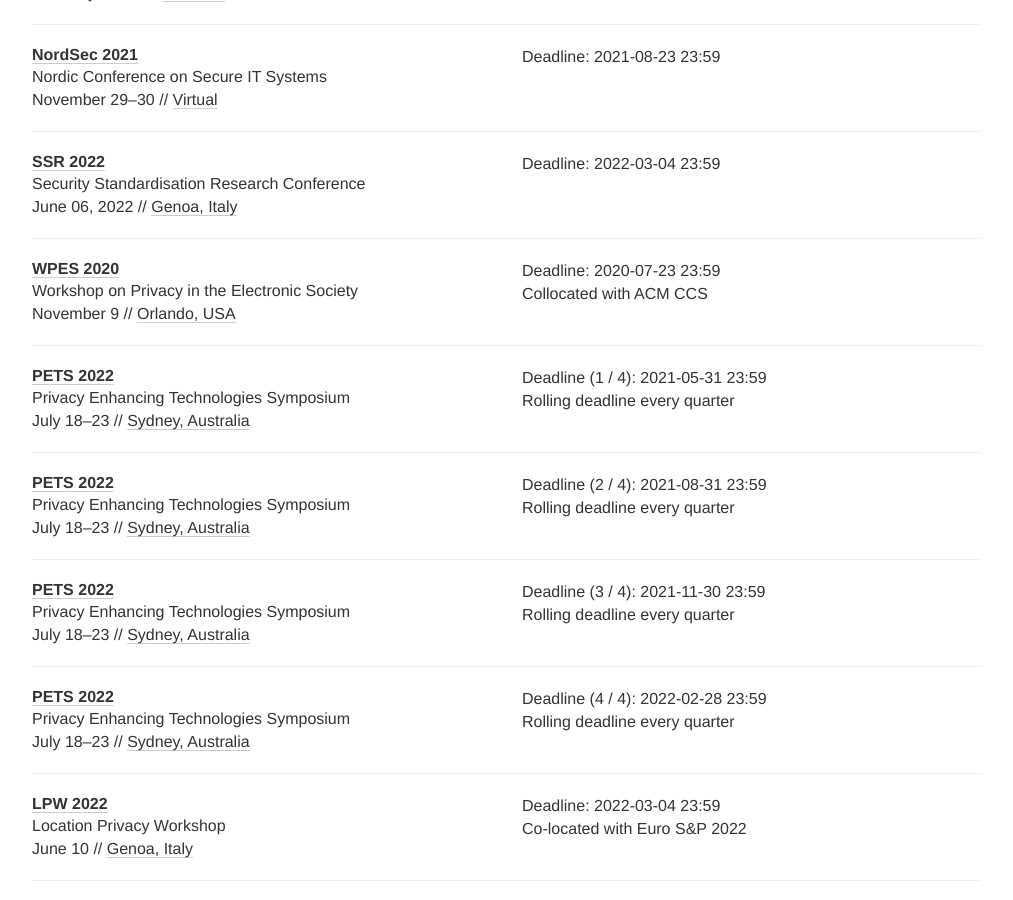
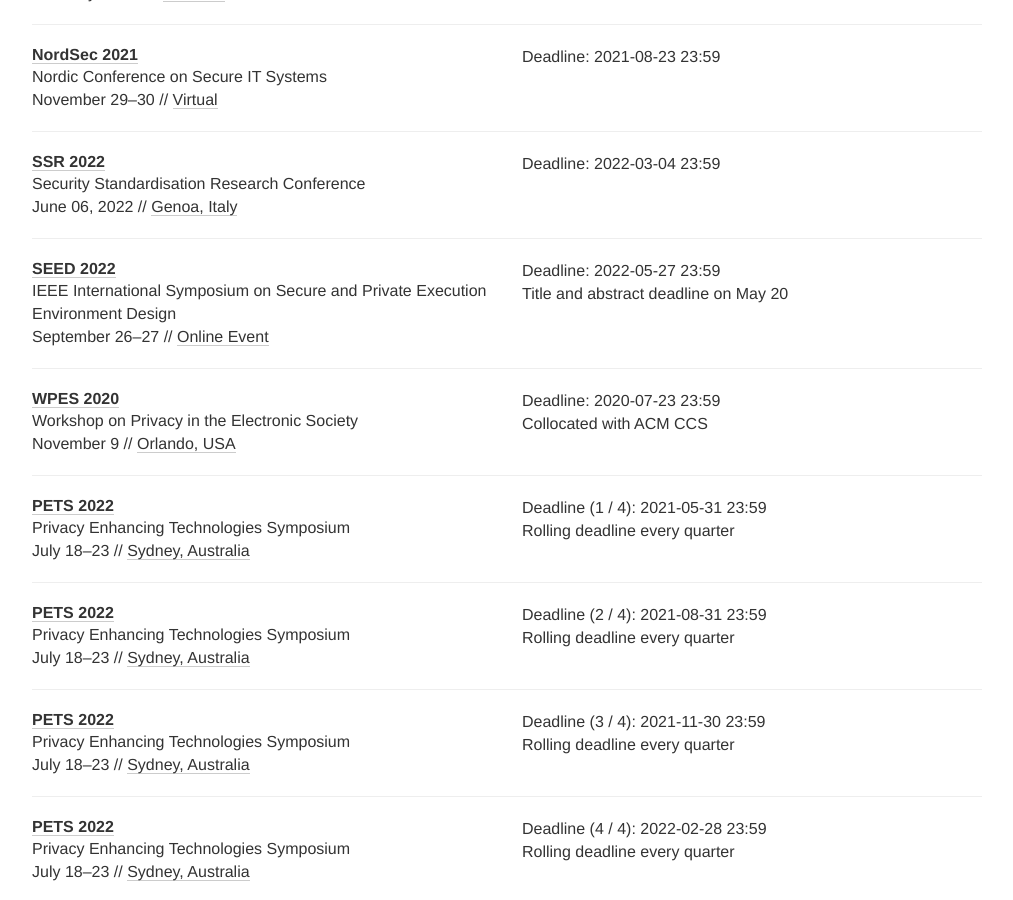
Before and after one commit to sec-deadlines/sec-deadlines.github.io, a Jekyll site: the page built from index.html, in a window 1280 px wide and 900 px high, scrolled down 2866 px. Shown: the whole window, without its empty margins (133-1146 px from the left). Built offline with Jekyll 4.4.1, drawn with Linux system fonts in a browser that asks for light colours; nearby versions of some CDN libraries; comment, search, counter and statistics services are not loaded.

Commit message:
Add IEEE SEED 2022
2022 IEEE International Symposium on Secure and Private Execution Environment Design
More information can be found here: https://seed22.engr.uconn.edu/
Thank you!

```diff
--- a/_data/conferences.yml
+++ b/_data/conferences.yml
@@ -156,6 +156,16 @@
   date: "June 06, 2022"
   place: Genoa, Italy
   tags: [SEC, PRIV, CRYPTO]
+
+- name: SEED
+  description: IEEE International Symposium on Secure and Private Execution Environment Design
+  year: 2022
+  link: https://seed22.engr.uconn.edu/
+  deadline: ["2022-05-27 23:59"]
+  comment: Title and abstract deadline on May 20
+  date: September 26-27
+  place: Online Event
+  tags: [SEC, PRIV]
 
 # Privacy
 
```
